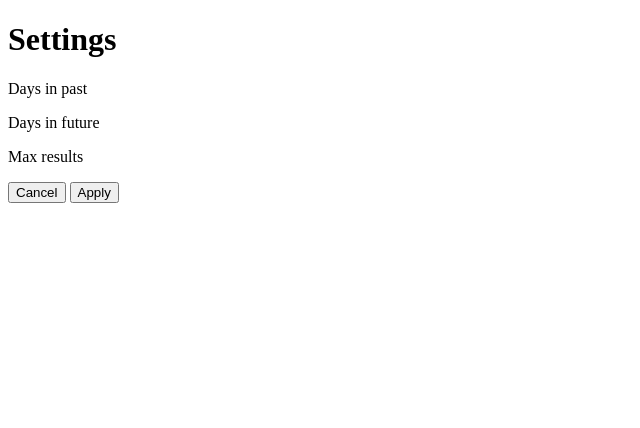
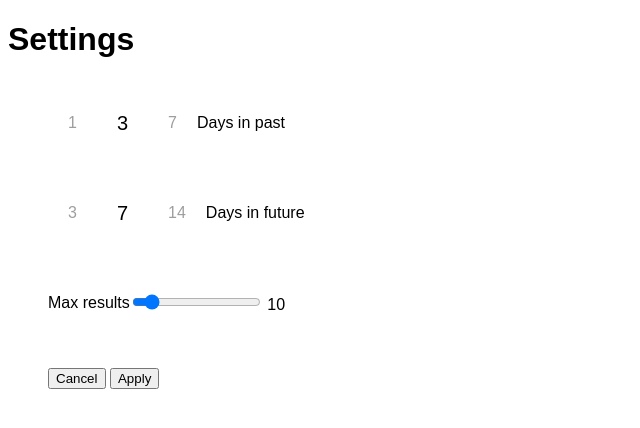
Before and after one commit to UxmalCuellar/T-minus, an Electron app: page src/settings.html in a window 1280 px wide. Shown: the whole page, without its empty margins (0-640 px from the left). Drawn offline with Linux system fonts and the light colour scheme.

Commit message:
added content to settings(html, js, css) page

```diff
--- a/assets/css/settings.css
+++ b/assets/css/settings.css
@@ -0,0 +1,64 @@
+.body, html {
+    font-family: Arial, Helvetica, sans-serif;
+}
+.settings input[type="radio"] {
+    opacity: 0;
+    position: fixed;
+    width: 20%;
+}
+
+.settings label {
+    display: inline;
+    color:  rgb(158, 158, 158);
+    padding: 10px 20px;
+    font-family: Arial, Helvetica, sans-serif;
+    font-size: 16px;
+}
+
+.settings input[type="radio"]:checked + label {
+    font-size: 20px;
+    color: black;
+}
+
+.settings input[type="radio"]:focus + label {
+    font-size: 20px;
+    color: black;
+}
+
+#btns {
+    display: inline-block;
+    padding-bottom: 20px;
+    margin: 0px 0px 0px 40px;
+}
+
+
+.row {
+  margin: 40px;
+  display:flex;
+  align-items:center;
+}
+
+.slidecontainer {
+  width: 50%;
+}
+
+.slider_value {
+  font-size: 20px
+}
+.slider::-webkit-slider-thumb {
+  -webkit-appearance: none;
+  appearance: none;
+  width: 25px;
+  height: 25px;
+  border-radius: 50%;
+  background: #4CAF50;
+  cursor: pointer;
+}
+
+.slider::-moz-range-thumb {
+  width: 25px;
+  height: 25px;
+  border-radius: 50%;
+  background: #4CAF50;
+  cursor: pointer;
+}
--- a/src/settings.html
+++ b/src/settings.html
@@ -1,5 +1,6 @@
 <!DOCTYPE html>
 <html lang="en">
+
 <head>
     <meta charset="UTF-8">
     <meta name="viewport" content="width=device-width, initial-scale=1.0">
@@ -13,15 +14,43 @@
 <body>
     <div class="settings">
         <h1>Settings</h1>
-            <div id="past"><p>Days in past</p></div>
-            <div id="future"><p>Days in future</p></div>
-            <div id="maxRes"><p>Max results</p></div>
-            <div id="btns">
+        <div id="past" class="row">
+            <input type="radio" name="Past" id="radioPast1" value="1">
+            <label for="Past1">1</label>
+
+            <input type="radio" name="Past" id="radioPast3" value="3" checked>
+            <label for="Past3">3</label>
+
+            <input type="radio" name="Past" id="radioPast7" value="7">
+            <label for="Past7">7</label>
+            <p>Days in past</p>
+        </div>
+        <div id="future" class="row">
+            <input type="radio" name="Future" id="radioFuture3" value="3">
+            <label for="Future3">3</label>
+
+            <input type="radio" name="Future" id="radioFuture7" value="7" checked>
+            <label for="Future7">7</label>
+
+            <input type="radio" name="Future" id="radioFuture14" value="14">
+            <label for="Future14">14</label>
+            <p>Days in future</p>
+        </div>
+        <div class="row" id="maxRes">
+            <p>Max results</p>
+            <div class="slider">
+                <input class="slider" id="getRange" type="range" value="10" min="5" max="50" step="5">
+                <span id="slider_value">0</span>
+            </div>
+        </div>
+        <div id="btns" class="row">
             <button id="closeAndClose">Cancel</button>
             <button id="apply">Apply</button>
         </div>
     </div>
 
-        <script src="settings.js"></script>
+    <script src="settings.js">
+    </script>
 </body>
+
 </html>
--- a/src/settings.js
+++ b/src/settings.js
@@ -0,0 +1,10 @@
+
+let i = document.getElementById('getRange'),
+o = document.getElementById('slider_value');
+
+o.innerHTML = document.getElementById('getRange').value;
+
+
+i.addEventListener('input', function () {
+    o.innerHTML = document.getElementById('getRange').value;
+}, false);
```
Lines whose indentation alone changed are shown as unchanged.
